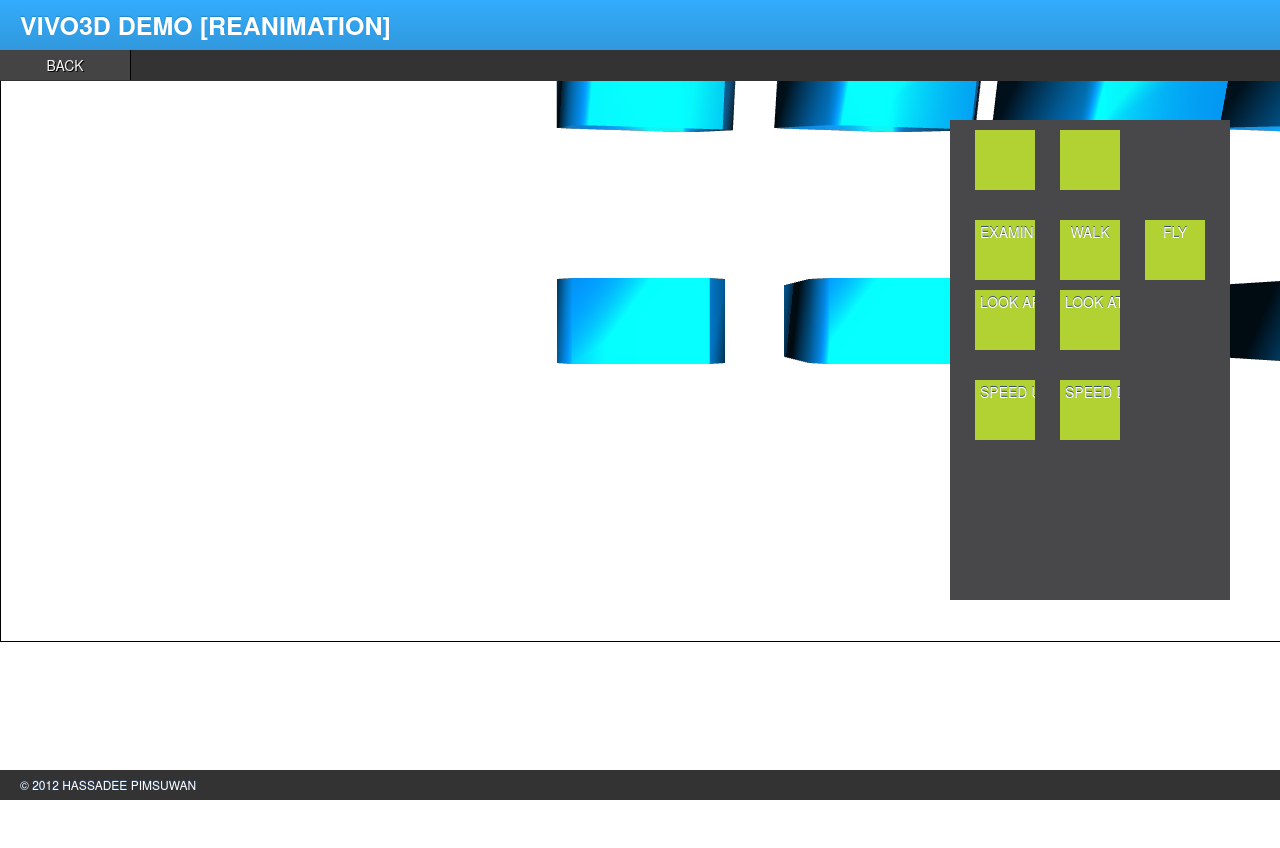
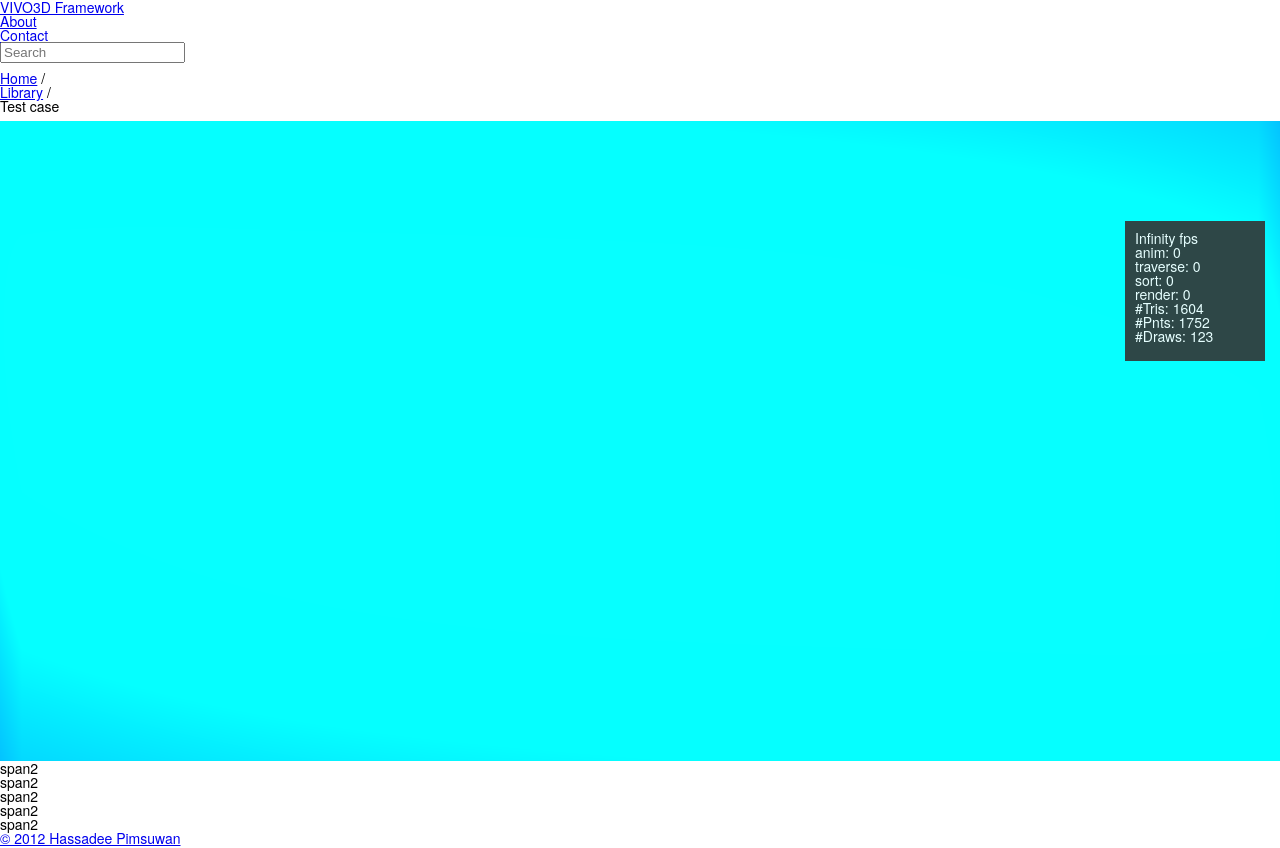
Before and after one commit to YB1010/x3dom-vsm, a PHP site: page /8.php in a window 1280 px wide. Before the commit the page ends 800 px from the top, so only its background shows below. Run offline with PHP 8.4, Linux system fonts and the light colour scheme; some libraries are stand-ins or nearby versions.

Commit message:
Implement with Bootstrap on test page

```diff
--- a/8.php
+++ b/8.php
@@ -6,35 +6,85 @@
 <html>
 	<head>
 		<meta http-equiv='Content-Type' content='text/html;charset=utf-8'></meta>
-		<title>VIVO3D MIDDLEWARE -- EXAMPLE</title>
+		<meta name="viewport" content="width=device-width, initial-scale=1.0">
+
+		<title>VIVO3D Framework -- EXAMPLE</title>
 
 		<link rel="shortcut icon" href="styles/favicon/favicon.ico" type="image/x-icon"/>
 		<link rel="stylesheet" type="text/css" href="styles/x3dom.css" />
 		<link rel="stylesheet" type="text/css" href="styles/reset.css" />
+		<!--
 		<link rel="stylesheet" type="text/css" href="styles/text.css" />
+		-->
+
+		<link rel='stylesheet' type='text/css' href='bootstrap/css/bootstrap.min.css' />
+		<script type='text/javascript' src='bootstrap/js/bootstrap.min.js'></script>
+
 		<link rel="stylesheet" type="text/css" href="styles/styles.css" />
+
 
 		<script type='text/javascript' src='./scripts/x3dom.js'></script>
 		<script type="text/javascript" src="scripts/nav_runtime.js"></script>
 	</head>
 	<body>
-		<article id="container">
 
-			<header>
-				<div class="text_header">
-					<h1>VIVO3D DEMO [REANIMATION]</h1>
+		<header class='navbar navbar-fixed-top'>
+			<div class='navbar-inner'>
+				<nav class='container'>
+					<a class="brand" href="#">
+						VIVO3D Framework
+					</a>
+					<ul class='nav'>
+						<li><a href="../index.php">About</a></li>
+						<li><a href="../index.php">Contact</a></li>
+					</ul>
+
+					<form class='navbar-search pull-right'>
+						<input type='text' class='search-query span2' placeholder='Search'>
+					</form>
+				</nav>
+
+				<nav class='container'>
+					<ul class="breadcrumb">
+						<li>
+							<a href="#">Home</a> <span class="divider">/</span>
+						</li>
+						<li>
+							<a href="#">Library</a> <span class="divider">/</span>
+						</li>
+						<li class="active">Test case</li>
+					</ul>
+				</nav>
+
 			</div>
 		</header>
 
-			<nav>
-				<ul>
-					<li><a href="../index.php">BACK</a></li>
+
+		<div class='container-fluid'>
+
+			<div class='row-fluid'>
+
+				<section class='span10'>
+
+					<!--
+					<div class='navbar'>
+						<div class='navbar-inner'>
+							<div class='container'>
+								<ul class="breadcrumb">
+									<li>
+										<a href="#">Home</a> <span class="divider">/</span>
+									</li>
+									<li>
+										<a href="#">Library</a> <span class="divider">/</span>
+									</li>
+									<li class="active">Data</li>
 								</ul>
-			</nav>
+							</div>
+						</div>
+					</div>
+					-->
 
-			<section>
-
-				<x3d id="x3dom-scene">
+					<x3d id='x3dom-scene' showStat='true'>
 						<scene>
 							<?php
 
@@ -76,7 +126,7 @@
 
 
 							<?php
-					/*
+
 						 genOctagonPillar("0 0 10", "xyz", 0, "#0399FF", "#03B1FF", 0.0, 1, 1, 1.57);
 						 genOctagonPillar("0 3 10", "z", 45, "#0399FF", "#03B1FF", 0.0, 1, 1, 1.57);
 						 genOctagonPillar("0 6 10", "y", 45, "#0399FF", "#03B1FF", 0.0, 1, 1, 1.57);
@@ -103,7 +153,7 @@
 
 						 genTrapezoid2("9 0 10", "xyz", 0, "#F9990C", "#FFFFFF", 0.0, 1, 1, 1, 1, 0);
 						 genTrapezoid2("12 0 10", "xyz", 0, "#F9990C", "#FFFFFF", 0.0, -1, 1, 1, 1, 0);
-					 */
+
 						?>
 
 						</scene>
@@ -111,31 +161,30 @@
 
 				</section>
 
-			<aside>
-				<ul>
-					<li id="showNavigationType"></li>
-					<li id="showSpeed"></li>
-				</ul>
-
-				<ul>
-					<li onclick="setRuntime('examine', 'x3dom-scene')">Examine</li>
-					<li onclick="setRuntime('walk', 'x3dom-scene')">Walk</li>
-					<li onclick="setRuntime('fly', 'x3dom-scene')">Fly</li>
-					<li onclick="setRuntime('lookAround', 'x3dom-scene')">Look Around</li>
-					<li onclick="setRuntime('lookAt', 'x3dom-scene')">Look At</li>
-				</ul>
-
-				<ul>
-					<li onclick="setRuntime('upSpeed', 'x3dom-scene')">Speed Up</li>
-					<li onclick="setRuntime('downSpeed', 'x3dom-scene')">Speed Down</li>
-				</ul>
+				<aside class='span2'>
+					<div class='sidebar-nav'>
+						<p>span2</p>
+						<p>span2</p>
+						<p>span2</p>
+						<p>span2</p>
+						<p>span2</p>
+					</div>
 				</aside>
 
-			<footer>
-				<ul>
-					<li><a href="http://hapztron.wordpress.com">&copy; 2012 Hassadee Pimsuwan</a></li>
+				<footer class='navbar navbar-fixed-bottom'>
+					<div class='navbar-inner'>
+						<div class='container'>
+							<ul class='nav'>
+								<li>
+									<a href="http://hapztron.wordpress.com">&copy; 2012 Hassadee Pimsuwan</a>
+								</li>
 							</ul>
+						</div>
+					</div>
 				</footer>
-		</article>
+
+			</div>
+		</div>
+
 	</body>
 </html>
--- a/styles/styles.css
+++ b/styles/styles.css
@@ -29,6 +29,7 @@ body
 	/* ----------------------------------------------------------------------------------------------------------------------------
     == SHADOW
     ---------------------------------------------------------------------------------------------------------------------------- */
+    /*
     #container > header,
     #container > nav,
     #container > aside li:hover,
@@ -38,10 +39,11 @@ body
 		-webkit-box-shadow:	0 1px 0 #333;
 		box-shadow: 		0 1px 0 #333;
     }
+    */
 	/* ----------------------------------------------------------------------------------------------------------------------------
     == HEADER
     ---------------------------------------------------------------------------------------------------------------------------- */
-
+    /*
 	#container > header
 	{
 		background: #3198dd;
@@ -68,18 +70,21 @@ body
 		margin: 0 auto 0 auto;
 		z-index: 2;
 	}
+	*/
+	/*
 	#container > header li, #container > footer li, #container > nav li
 	{
 		float: left;
 	}
+	*/
 
 	/* ----------------------------------------------------------------------------------------------------------------------------
     == NAV
     ---------------------------------------------------------------------------------------------------------------------------- */
-
+/*
 	#container > nav
 	{
-		background: #333;
+		background: #eee;
 
 		position: fixed;
 		width: 100%;
@@ -110,11 +115,11 @@ body
 		line-height: 30px;
 		text-decoration: none;
 	}
-
+*/
 	/* ----------------------------------------------------------------------------------------------------------------------------
     == SECTION
     ---------------------------------------------------------------------------------------------------------------------------- */
-
+    /*
 	#container > section
 	{
 		width: 100%;
@@ -122,11 +127,11 @@ body
 		margin: 0px auto 0 auto;
 		background: #000;
 	}
-
+	*/
 	/* ----------------------------------------------------------------------------------------------------------------------------
     == ASIDE
     ---------------------------------------------------------------------------------------------------------------------------- */
-
+    /*
 	#container > aside
 	{
 		position: absolute;
@@ -166,11 +171,11 @@ body
 		text-shadow: 0px -1px 0px #334F71;
 		text-transform: uppercase;
 	}
-
+	*/
 	/* ----------------------------------------------------------------------------------------------------------------------------
     == FOOTER
     ---------------------------------------------------------------------------------------------------------------------------- */
-
+    /*
   	#container > footer
 	{
 		background: #333;
@@ -195,11 +200,11 @@ body
 		text-transform: uppercase;
 		text-shadow: 0px -1px 0px #334F71;
 	}
-
+	*/
 /* ----------------------------------------------------------------------------------------------------------------------------
 == INPUT
 ---------------------------------------------------------------------------------------------------------------------------- */
-
+/*
 input {
 	width: 435px;
 	height: 35px;
@@ -207,8 +212,8 @@ input {
 	margin: 0 0 20px 0;
 
 	background: #5E768D;
-	background: -moz-linear-gradient(top, #546A7F 0%, #5E768D 20%); /* firefox */
-	background: -webkit-gradient(linear, left top, left bottom, color-stop(0%,#546A7F), color-stop(20%,#5E768D)); /* webkit */
+	background: -moz-linear-gradient(top, #546A7F 0%, #5E768D 20%);
+	background: -webkit-gradient(linear, left top, left bottom, color-stop(0%,#546A7F), color-stop(20%,#5E768D));
 
 	border-radius: 5px;
 	-moz-border-radius: 5px;
@@ -232,8 +237,8 @@ input:-moz-placeholder {
 
 input:focus, textarea:focus {
 	background: #728EAA;
-	background: -moz-linear-gradient(top, #668099 0%, #728eaa 20%); /* firefox */
-	background: -webkit-gradient(linear, left top, left bottom, color-stop(0%,#668099), color-stop(20%,#728eaa)); /* webkit */
+	background: -moz-linear-gradient(top, #668099 0%, #728eaa 20%);
+	background: -webkit-gradient(linear, left top, left bottom, color-stop(0%,#668099), color-stop(20%,#728eaa));
 }
 
 input[type=submit] {
@@ -246,10 +251,11 @@ input[type=submit] {
 	-webkit-box-shadow: 0px 0px 5px #999;
 
 	border: 1px solid #556f8c;
-	background: -moz-linear-gradient(top, #718DA9 0%, #415D79 100%); /* firefox */
-	background: -webkit-gradient(linear, left top, left bottom, color-stop(0%,#718DA9), color-stop(100%,#415D79)); /* webkit */
+	background: -moz-linear-gradient(top, #718DA9 0%, #415D79 100%);
+	background: -webkit-gradient(linear, left top, left bottom, color-stop(0%,#718DA9), color-stop(100%,#415D79));
 	cursor: pointer;
 }
+*/
 
 /* ----------------------------------------------------------------------------------------------------------------------------
 == X3DOM
@@ -270,3 +276,13 @@ input[type=submit] {
 	border: none;
 	cursor: pointer;
 }
+
+
+/* ----------------------------------------------------------------------------------------------------------------------------
+== CUSTOM (FROM BOOTSTRAP)
+---------------------------------------------------------------------------------------------------------------------------- */
+
+.breadcrumb {
+	margin: 0;
+	padding: 8px 0;
+}
--- a/styles/x3dom.css
+++ b/styles/x3dom.css
@@ -16,7 +16,7 @@ X3D, x3d {
   cursor:pointer;
   margin:0;
   padding: 0;
-  border: 1px solid #000;
+  /*border: 1px solid #000;*/
 }
 
 object {
--- a/vivo3d.php
+++ b/vivo3d.php
@@ -1,12 +1,12 @@
 <?php
-/* ---------------------------------------------------------------------------------------------------------------------------------- */
+/* ------------------------------------------------------------------------------------------------------------------------------- */
 	function genTransform($position, $conf, $degree)
 	{
 		$rotation = genRotation($conf, $degree);
 		$transform = "<Transform translation=\"" . $position . "\" rotation=\"" . $rotation . "\">";
 		return $transform;
 	}
-/* ---------------------------------------------------------------------------------------------------------------------------------- */
+/* ------------------------------------------------------------------------------------------------------------------------------- */
 	function genRotation($conf, $degree)
 	{
 		switch($conf) {
@@ -21,18 +21,18 @@
 		$rot .= " " . number_format($degree * ( pi() / 180 ), 6, '.', '');
 		return $rot;
 	}
-/* ---------------------------------------------------------------------------------------------------------------------------------- */
+/* ------------------------------------------------------------------------------------------------------------------------------- */
 	function genAppearance($diffuseColor, $specularColor, $transparency)
 	{
 		$diffuseColor = genColor($diffuseColor);
 		$specularColor = genColor($specularColor);
 		$material = "
 		<Appearance>
-		<Material diffuseColor=\"" . $diffuseColor . "\" specularColor=\"" . $specularColor . "\" transparency=\"" . $transparency . "\" />
+		<Material diffuseColor=\"".$diffuseColor."\" specularColor=\"".$specularColor."\" transparency=\"".$transparency."\" />
 		</Appearance>";
 		return $material;
 	}
-/* ---------------------------------------------------------------------------------------------------------------------------------- */
+/* ------------------------------------------------------------------------------------------------------------------------------- */
 	function genColor($colorHex)
 	{
 		$r = substr($colorHex, 1, 2);
@@ -44,7 +44,7 @@
 		$colorDec = $r . " " . $g . " " . $b;
 		return $colorDec;
 	}
-/* ---------------------------------------------------------------------------------------------------------------------------------- */
+/* ------------------------------------------------------------------------------------------------------------------------------- */
 	function genOctagonPillar($position, $conf, $degree, $diffuseColor, $specularColor, $transparency, $width, $height, $creaseAngle)
 	{
 		echo genTransform($position, $conf, $degree);
@@ -75,7 +75,13 @@
 				$startY++;
 				$startZ++;
 			}
-			echo $FirstX . " " . $FirstY . " " . $FirstZ . " " . $endLine . "," . $SecX . " " . $SecY . " " . $SecZ . " " . $endLine . ",";
+
+			echo $FirstX." ".$FirstY." ".$FirstZ." ".$endLine.",".$SecX." ".$SecY." ".$SecZ." ".$endLine;
+
+			if ($coordIndex < 7) {
+				echo ",";
+			}
+
 		}
 		echo "\">";
 
@@ -101,14 +107,18 @@
 			-($width - $minus)	." ".	$ground	." ".	-($width)			.",".
 			-($width)			." ".	$ground	." ".	-($width - $minus)	.",".
 			-($width)			." ".	$ground	." ".	($width - $minus)	.",".
-			-($width - $minus)	." ".	$ground	." ".	$width				.",";
+			-($width - $minus)	." ".	$ground	." ".	$width;
+
+			if ($pointloop < 1) {
+				echo ',';
+			}
 		}
 		echo "\" />";
 		echo "</IndexedFaceSet>";
 		echo "</Shape>";
 		echo "</Transform>";
 	}
-/* ---------------------------------------------------------------------------------------------------------------------------------- */
+/* ------------------------------------------------------------------------------------------------------------------------------- */
 	function genCube($position, $conf, $degree, $diffuseColor, $specularColor, $transparency, $x, $y, $z, $creaseAngle)
 	{
 		echo genTransform($position, $conf, $degree);
@@ -137,7 +147,10 @@
 		echo "</Shape>";
 		echo "</Transform>";
 	}
-/* ---------------------------------------------------------------------------------------------------------------------------------- */
+/* ------------------------------------------------------------------------------------------------------------------------------- */
+
+
+/* ------------------------------------------------------------------------------------------------------------------------------- */
 	function genTrapezoid($position, $conf, $degree, $diffuseColor, $specularColor, $transparency, $direction, $x, $y, $z, $creaseAngle)
 	{
 		echo genTransform($position, $conf, $degree);
@@ -186,7 +199,7 @@
 		echo "</Shape>";
 		echo "</Transform>";
 	}
-/* ---------------------------------------------------------------------------------------------------------------------------------- */
+/* ------------------------------------------------------------------------------------------------------------------------------- */
 	function genTrapezoid2($position, $conf, $degree, $diffuseColor, $specularColor, $transparency, $direction, $x, $y, $z, $creaseAngle)
 	{
 		echo genTransform($position, $conf, $degree);
@@ -235,5 +248,5 @@
 		echo "</Shape>";
 		echo "</Transform>";
 	}
-/* ---------------------------------------------------------------------------------------------------------------------------------- */
+/* ------------------------------------------------------------------------------------------------------------------------------- */
 ?>
```
Lines whose indentation alone changed are shown as unchanged.
